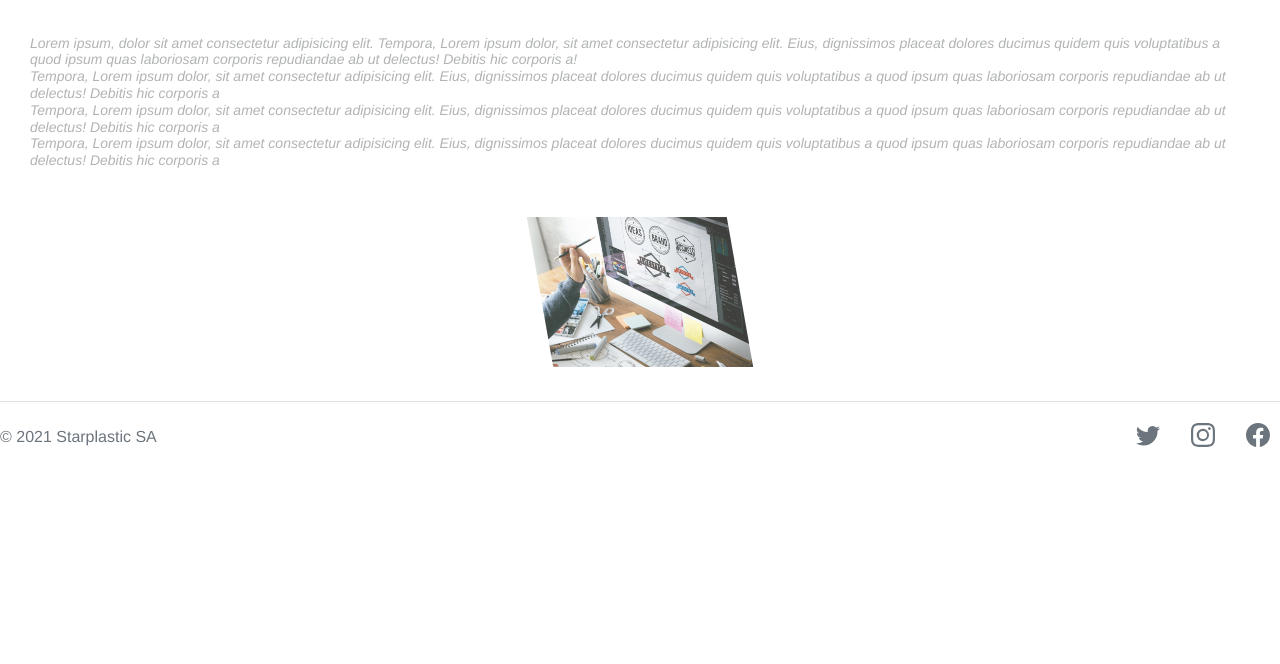
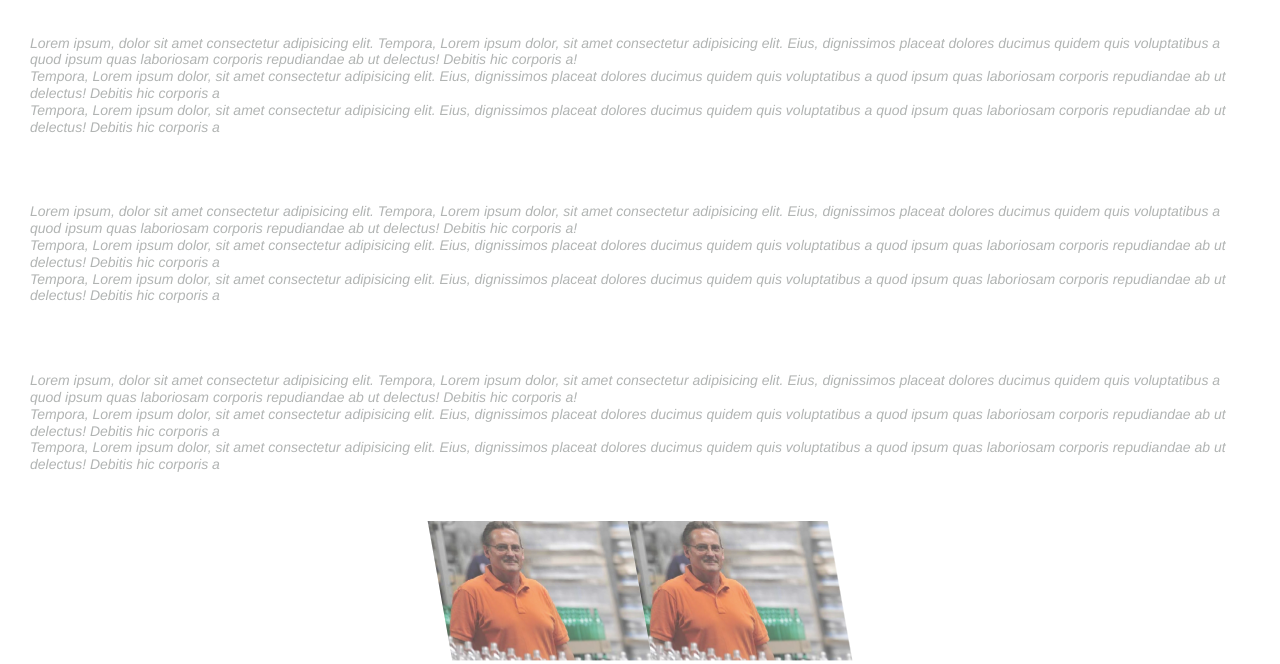
Before and after one commit to facurevol/SASS, a website: page pages/Nueva page.html in a window 1280 px wide. Shown: the part 429-1093 px from the top of the page. Before the commit the page ends 925 px from the top, so only its background shows below. Drawn offline with nearby package versions, Linux system fonts and the light colour scheme.

Commit message:
nuevas imagenes

```diff
--- a/pages/Nueva page.html
+++ b/pages/Nueva page.html
@@ -93,10 +93,7 @@
                     elit. Eius, dignissimos placeat dolores ducimus quidem quis
                     voluptatibus a quod ipsum quas laboriosam corporis repudiandae
                     ab ut delectus! Debitis hic corporis a! <br>
-                    Tempora, Lorem ipsum dolor, sit amet consectetur adipisicing
-                    elit. Eius, dignissimos placeat dolores ducimus quidem quis
-                    voluptatibus a quod ipsum quas laboriosam corporis repudiandae
-                    ab ut delectus! Debitis hic corporis a <br>
+
                     Tempora, Lorem ipsum dolor, sit amet consectetur adipisicing
                     elit. Eius, dignissimos placeat dolores ducimus quidem quis
                     voluptatibus a quod ipsum quas laboriosam corporis repudiandae
@@ -110,9 +107,52 @@
 
         </article>
 
+        <article class="articleServicios">
+
+          <p class="h4">Lorem ipsum, dolor sit amet consectetur adipisicing elit.
+              Tempora, Lorem ipsum dolor, sit amet consectetur adipisicing
+              elit. Eius, dignissimos placeat dolores ducimus quidem quis
+              voluptatibus a quod ipsum quas laboriosam corporis repudiandae
+              ab ut delectus! Debitis hic corporis a! <br>
+
+              Tempora, Lorem ipsum dolor, sit amet consectetur adipisicing
+              elit. Eius, dignissimos placeat dolores ducimus quidem quis
+              voluptatibus a quod ipsum quas laboriosam corporis repudiandae
+              ab ut delectus! Debitis hic corporis a<br>
+              Tempora, Lorem ipsum dolor, sit amet consectetur adipisicing
+              elit. Eius, dignissimos placeat dolores ducimus quidem quis
+              voluptatibus a quod ipsum quas laboriosam corporis repudiandae
+              ab ut delectus! Debitis hic corporis a
+          </p>
+
+
+  </article>
+
+  <article class="articleServicios">
+
+    <p class="h4">Lorem ipsum, dolor sit amet consectetur adipisicing elit.
+        Tempora, Lorem ipsum dolor, sit amet consectetur adipisicing
+        elit. Eius, dignissimos placeat dolores ducimus quidem quis
+        voluptatibus a quod ipsum quas laboriosam corporis repudiandae
+        ab ut delectus! Debitis hic corporis a! <br>
+
+        Tempora, Lorem ipsum dolor, sit amet consectetur adipisicing
+        elit. Eius, dignissimos placeat dolores ducimus quidem quis
+        voluptatibus a quod ipsum quas laboriosam corporis repudiandae
+        ab ut delectus! Debitis hic corporis a<br>
+        Tempora, Lorem ipsum dolor, sit amet consectetur adipisicing
+        elit. Eius, dignissimos placeat dolores ducimus quidem quis
+        voluptatibus a quod ipsum quas laboriosam corporis repudiandae
+        ab ut delectus! Debitis hic corporis a
+    </p>
+
+
+</article>
+
         <aside>
 
-                <img src="../media/Imagenes/disenografico.jpg" width="400px" alt="Imagen servicios">
+                <img src="../media/Imagenes/Empresa-01.jpg" width="800px" alt="Imagen servicios">
+                <img src="../media/Imagenes/Empresa-01.jpg" width="800px" alt="Imagen servicios">
 
 
         </aside>
```
